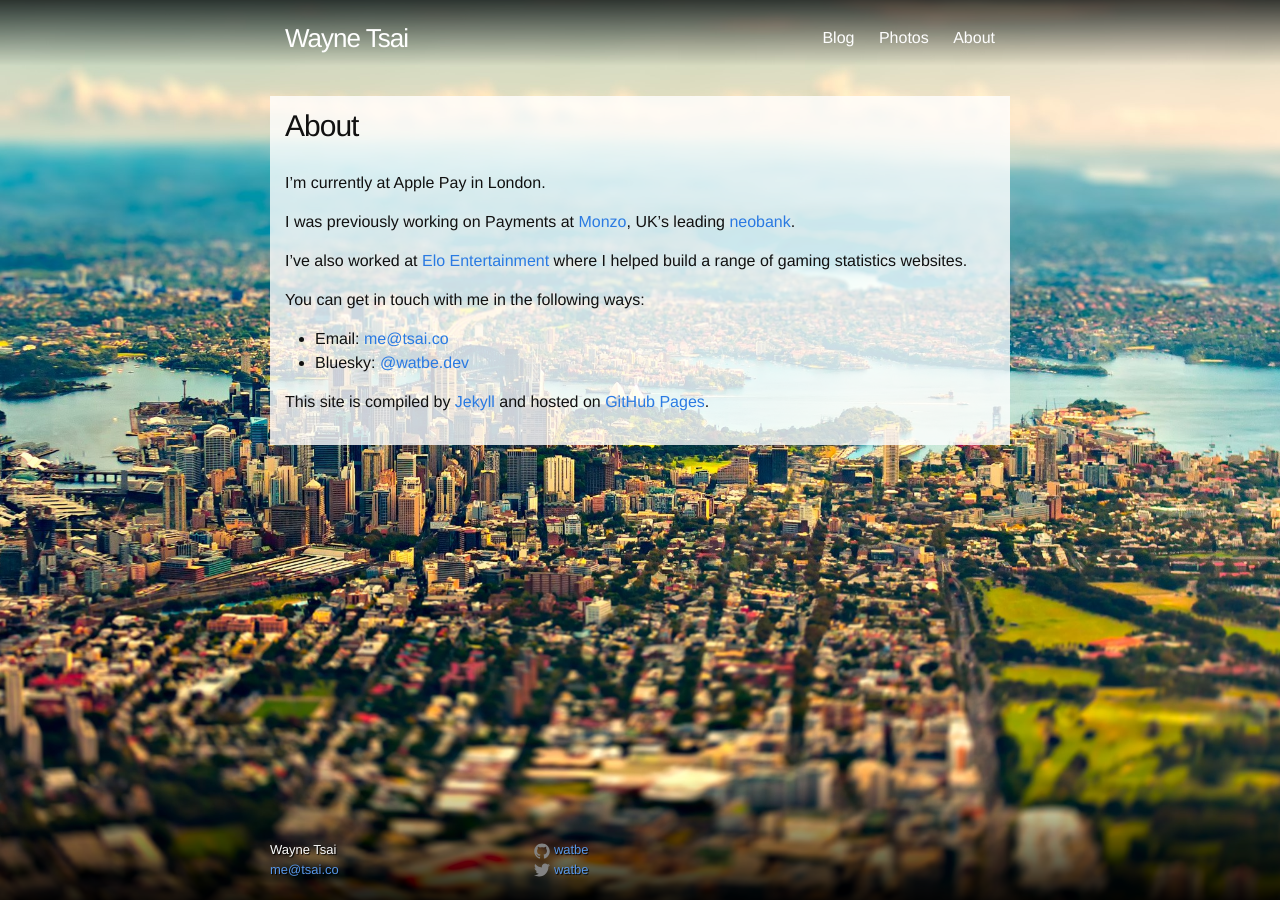
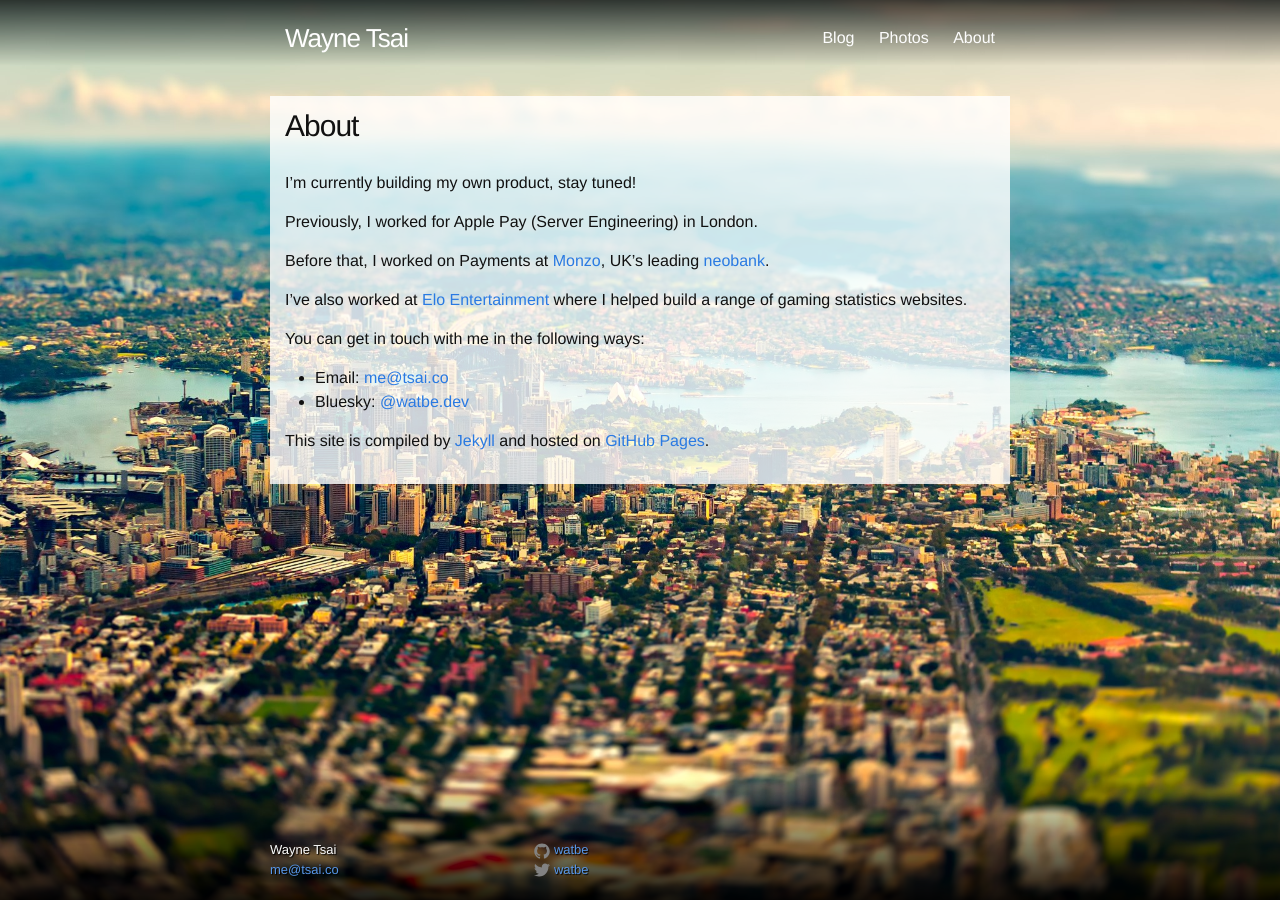
Before and after one commit to watbe/watbe.github.io, a Jekyll site: the page built from about.md, in a window 1280 px wide. Built offline with Jekyll 4.4.1, drawn with Linux system fonts in a browser that asks for light colours.

Commit message:
Left Apple

```diff
--- a/about.md
+++ b/about.md
@@ -4,9 +4,11 @@ title: About
 permalink: /about/
 ---
 
-I'm currently at Apple Pay in London.
+I'm currently building my own product, stay tuned!
 
-I was previously working on Payments at [Monzo](https://www.monzo.com), UK's leading [neobank](https://en.wikipedia.org/wiki/Neobank).
+Previously, I worked for Apple Pay (Server Engineering) in London.
+
+Before that, I worked on Payments at [Monzo](https://www.monzo.com), UK's leading [neobank](https://en.wikipedia.org/wiki/Neobank).
 
 I've also worked at [Elo Entertainment](https://www.elo.io/) where I helped build a range of gaming statistics websites.
 
```
